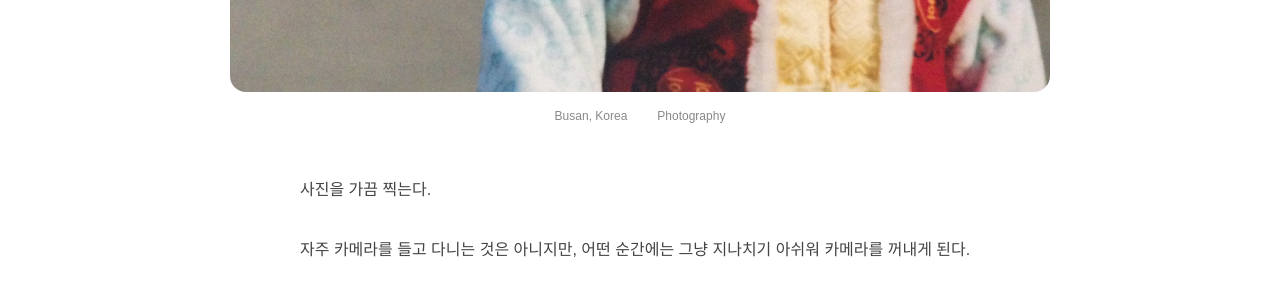
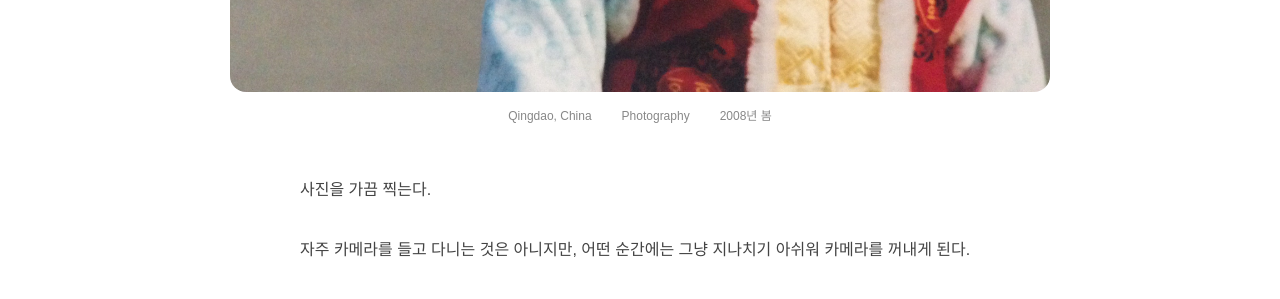
Before and after one commit to sunghwanlog/sunghwanlog.github.io, a Jekyll site: the page built from _posts/2026-09-07-photo-001.md, in a window 1280 px wide. Shown: the part 893-1192 px from the top of the page. Built offline with Jekyll 4.4.1, drawn with Linux system fonts in a browser that asks for light colours.

Commit message:
Update 2026-09-07-photo-001.md

```diff
--- a/_posts/2026-09-07-photo-001.md
+++ b/_posts/2026-09-07-photo-001.md
@@ -4,7 +4,8 @@ title: "첫 번째 사진 기록"
 date: 2026-09-07
 category: photography
 image: /images/photo-001.jpg
-location: "Busan, Korea"
+location: "Qingdao, China"
+shooting_date: "2008년 봄"
 description: "사진 한 장과 함께 남기는 첫 번째 기록."
 ---
 
```
